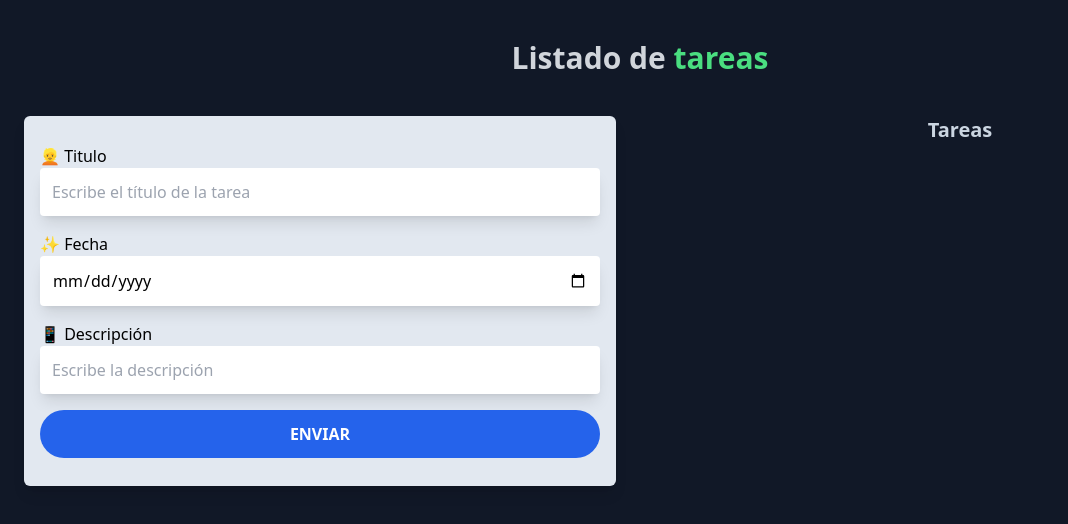
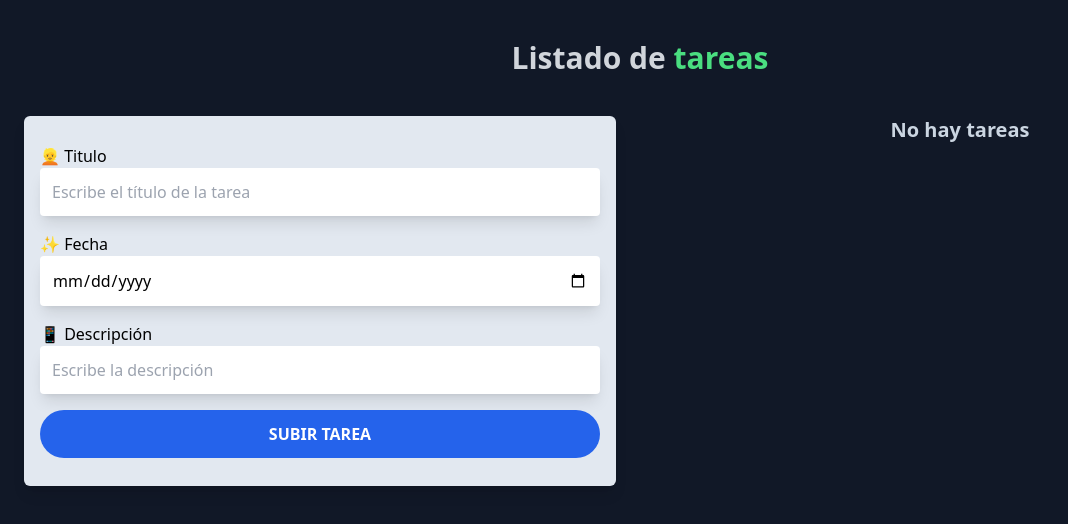
Before and after one commit to topette/Listado-de-Tareas-To-Do, a React (Vite) app: page / in a window 1280 px wide. Shown: the top 524 px of the page, without its empty margins (0-1068 px from the left). Built offline with nearby package versions, Linux system fonts and the light colour scheme.

Commit message:
actualizacion de aplicacion, avance 26

```diff
--- a/src/components/App.jsx
+++ b/src/components/App.jsx
@@ -2,25 +2,29 @@ import React from 'react'
 import Header from './Header'
 import Form from './Form'
 import { useState } from 'react'
-import Resultado from './Resultado'
+import ListaTareas from './ListaTareas'
 
 const App = () => {
 
-    const [datos, setDatos] = useState([])
+    const [tareas, setTareas] = useState([])
+    const [tarea, setTarea] = useState({})
 
   return (
     <>
     <div className='w-full text-center'>
         <Header />
     </div>
-    <div className='flex'>
-    <div className='w-1/2'>
-        <Form datos={datos} setDatos={setDatos} />
+    <div className='grid grid-cols-1 md:grid-cols-2'>
+    <div className='w-full'>
+        <Form
+        tarea={tarea}
+        tareas={tareas}
+        setTareas={setTareas} />
     </div>
-    <div className='w-1/2'>
-        <Resultado
-          datos={datos}
-
+    <div className='w-full'>
+        <ListaTareas
+          tareas={tareas}
+          setTarea={setTarea}
         />
     </div>
     </div>
--- a/src/components/Form.jsx
+++ b/src/components/Form.jsx
@@ -1,84 +1,126 @@
-import React, { useState } from 'react'
-import AlertError from './AlertError'
+import React, { useState, useEffect } from "react";
+import AlertError from "./AlertError";
 
-const Form = ({datos, setDatos}) => {
+const Form = ({ tarea, tareas, setTareas }) => {
+  const [titulo, setTitulo] = useState("");
+  const [descripcion, setDescripcion] = useState("");
+  const [fecha, setFecha] = useState("");
 
-  const [titulo, setTitulo] = useState('')
-  const [descripcion, setDescripcion] = useState('')
-  const [fecha, setFecha] = useState('')
+  const [error, setError] = useState(false);
 
-  const [error, setError] = useState(false)
+  useEffect(() => {
+    if (Object.keys(tarea).length > 0) {
+      setTitulo(tarea.titulo);
+      setDescripcion(tarea.descripcion);
+      setFecha(tarea.fecha);
+    }
+  }, [tarea]);
+
+  const generarId = () => {
+    const id = Math.random().toString(20).substr(2);
+    return id;
+  };
 
   const handleSubmit = (e) => {
-    e.preventDefault()
+    e.preventDefault();
 
-    if ([titulo, descripcion, fecha].includes("")){
-      setError(true)
+    if ([titulo, descripcion, fecha].includes("")) {
+      setError(true);
       return;
     }
     setError(false);
 
-    const objetoDatos = {
+    // objeto de tareas
+    const objetoTareas = {
       titulo,
       descripcion,
-      fecha
+      fecha,
+    };
+
+    // Editar la tarea
+    if (tarea.id) {
+      const tareasActualizadas = tareas.map((tareaState) =>
+        tareaState.id === tarea.id ? objetoTareas : "una cosa"
+      );
+      setTareas(tareasActualizadas)
+    } else {
+      // Spread operator ...tareas
+      objetoTareas.id = generarId();
+      setTareas([...tareas, objetoTareas]);
     }
 
-    setDatos([...datos, objetoDatos]);
-    setTitulo('')
-    setDescripcion('')
-    setFecha('')
-
-  }
+    // limpiar formulario
+    setTitulo("");
+    setDescripcion("");
+    setFecha("");
+  };
 
   return (
-    <div className='flex w-full'>
-        <div className='shadow-lg bg-slate-200 rounded-md mx-6 py-3 w-full'>
+    <div className="">
+      <div className="shadow-lg bg-slate-200 rounded-md mx-6 py-3">
         <form onSubmit={handleSubmit}>
-          {error && <AlertError>Falta diligenciar campos del formulario</AlertError> }
-            <div className='auto-rows-auto m-4'>
-            <label className='w-full'>👱 Titulo</label>
+          {error && (
+            <AlertError>Falta diligenciar campos del formulario</AlertError>
+          )}
+          <div className="auto-rows-auto m-4">
+            <label className="w-full">👱 Titulo</label>
             <input
-            className='rounded p-3 shadow-lg w-full'
-            type="text" name="" id=""
-            placeholder='Escribe el título de la tarea'
+              className="rounded p-3 shadow-lg w-full"
+              type="text"
+              name=""
+              id=""
+              placeholder="Escribe el título de la tarea"
               value={titulo}
-            onChange={(e) => setTitulo(e.target.value)} />
+              onChange={(e) => setTitulo(e.target.value)}
+            />
           </div>
 
-            <div className='auto-rows-auto m-4'>
-            <label className='w-full'>✨ Fecha</label>
+          <div className="auto-rows-auto m-4">
+            <label className="w-full">✨ Fecha</label>
             <input
-            className='rounded p-3 shadow-lg w-full'
-            type="date" name="" id=""
-            placeholder='Selecciona la fecha'
+              className="rounded p-3 shadow-lg w-full"
+              type="date"
+              name=""
+              id=""
+              placeholder="Selecciona la fecha"
               value={fecha}
               onChange={(e) => setFecha(e.target.value)}
             />
           </div>
-            <div className='auto-rows-auto m-4'>
-            <label className='w-full'>📱 Descripción</label>
+          <div className="auto-rows-auto m-4">
+            <label className="w-full">📱 Descripción</label>
             <input
-            className='rounded p-3 shadow-lg w-full'
-            type="text" name="" id=""
-            placeholder='Escribe la descripción'
+              className="rounded p-3 shadow-lg w-full"
+              type="text"
+              name=""
+              id=""
+              placeholder="Escribe la descripción"
               value={descripcion}
               onChange={(e) => setDescripcion(e.target.value)}
             />
           </div>
-            <div className='auto-rows-auto m-4'>
+
+          {tarea.id ? (
+            <div className="auto-rows-auto m-4">
+              <input
+                className="w-full bg-purple-600 p-3 rounded-full text-white font-bold hover:bg-purple-900 cursor-pointer uppercase"
+                type="submit"
+                value="Actualizar"
+              />
+            </div>
+          ) : (
+            <div className="auto-rows-auto m-4">
               <input
                 className="w-full bg-blue-600 p-3 rounded-full text-white font-bold hover:bg-blue-900 cursor-pointer uppercase"
-            type="submit" value="Enviar" />
+                type="submit"
+                value="Subir tarea"
+              />
             </div>
+          )}
         </form>
       </div>
+    </div>
+  );
+};
 
-
-
-
-      </div>
-  )
-}
-
-export default Form
+export default Form;
--- /dev/null
+++ b/src/components/ListaTareas.jsx
@@ -0,0 +1,27 @@
+import Tarea from "./Tarea";
+
+const ListaTareas = ({ tareas, setTarea }) => {
+
+  return (
+    <div>
+      {tareas && tareas.length ? (
+        <>
+          <div className="text-center text-xl font-bold text-slate-300 mb-2">
+            Tareas pendientes
+          </div>
+          {tareas.map((tarea) => {
+            return <Tarea key={tarea.id} tarea={tarea} setTarea={setTarea} />;
+          })}
+        </>
+      ) : (
+        <>
+          <div className="text-center text-xl font-bold text-slate-300">
+            No hay tareas
+          </div>
+        </>
+      )}
+    </div>
+  );
+};
+
+export default ListaTareas;
--- a/src/components/Resultado.jsx
+++ /dev/null
@@ -1,26 +0,0 @@
-import Tarea from "./Tarea"
-
-const Resultado = ({datos}) => {
-
-  console.log(datos)
-
-  return (
-    <>
-    <h4 className="text-center text-xl font-bold text-slate-300">Tareas</h4>
-
-
-     {datos.map ((dato) => {
-      return(
-        <>
-        <Tarea
-          tarea={dato}
-        />
-
-        </>
-      )
-    })}
-    </>
-  )
-}
-
-export default Resultado
--- a/src/components/Tarea.jsx
+++ b/src/components/Tarea.jsx
@@ -1,16 +1,28 @@
-const Tarea = ({tarea}) => {
-  console.log(tarea)
+const Tarea = ({tarea, setTarea}) => {
+
+  const {titulo, fecha, descripcion} = tarea
+
   return (
-    <div className="w-full">
+    <div className="">
       <div className="shadow-lg bg-slate-200 rounded-md h-1/2 mx-6 mb-2">
         <div className="py-5">
-          <div className="font-bold mx-6 p-2">👱 Titulo: {datos.titulo}</div>
-          <div className="font-bold mx-6 p-2">📱 Fecha: {datos.fecha}</div>
-          <div className="font-bold mx-6 p-2">📩 Descripción: {datos.descripcion}</div>
+          <div className="mx-6 p-2"> <span>👱 Titulo:</span> <span className="font-bold">{titulo}</span></div>
+          <div className="mx-6 p-2"><span>📱 Fecha:</span> <span className="font-bold">{fecha}</span></div>
+          <div className="mx-6 p-2"><span>📩 Descripción:</span> <span className="font-bold">{descripcion}</span></div>
+
+          <div className="text-center justify-between">
+          <button
+          className="bg-green-500 hover:bg-green-600 mt-3 py-1 px-4 mx-2 rounded-full text-bold text-sm"
+          type="button"
+          onClick={ () => setTarea(tarea)}
+
+          >Actualizar</button>
+          <button className="bg-blue-500 hover:bg-blue-600 mt-3 py-1 px-4 mx-2 rounded-full text-bold text-sm" type="button">Eliminar</button>
+          </div>
         </div>
       </div>
     </div>
   );
 };
 
-export default Tarea;
+export default Tarea
```
Lines whose indentation alone changed are shown as unchanged.
